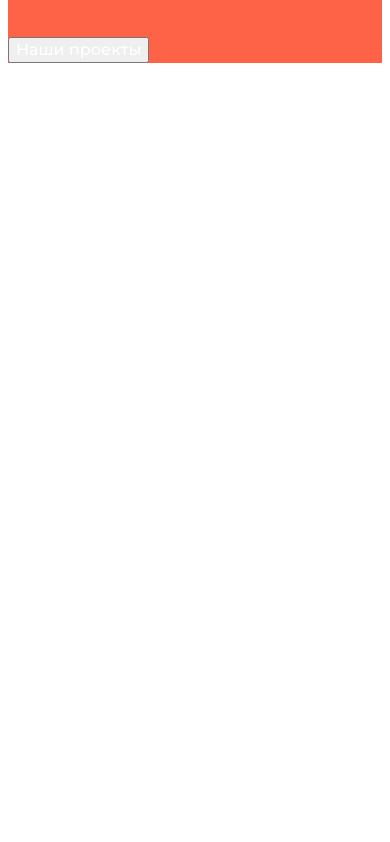
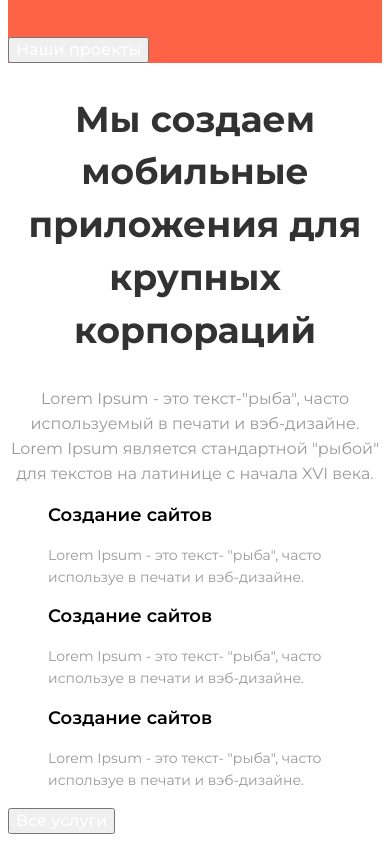
Before and after one commit to riko1212/41-blended-1, a plain HTML site: page index.html in a window 390 px wide. Shown: the part 578-1420 px from the top of the page. Before the commit the page ends 844 px from the top, so only its background shows below. Drawn offline with Linux system fonts and the light colour scheme.

Commit message:
add mobile section

```diff
--- a/css/style.css
+++ b/css/style.css
@@ -1,9 +1,10 @@
 :root {
   --main-title-color: #ffffff;
-    --second-title-color: rgba(50, 50, 50, 1);
+  --second-title-color: #323232;
   --main-text-color: #999999;
   --second-text-color: #ffffff;
-    --accent-color: #4985FF;
+  --accent-color: #4985ff;
+  --subtitle-color: #000000;
 }
 body {
   font-family: "Montserrat", sans-serif;
@@ -14,6 +15,26 @@ body {
 
 .link {
   text-decoration: none;
+}
+
+.section-title {
+  font-weight: 700;
+  font-size: 36px;
+  line-height: 1.47;
+}
+
+.section-text {
+  font-size: 16px;
+  line-height: 1.56;
+  color: var(--main-text-color);
+}
+
+.btn {
+  font-family: "Montserrat", sans-serif;
+  font-weight: 500;
+  font-size: 16px;
+  line-height: 1.25;
+  color: var(--second-text-color);
 }
 
 .header {
@@ -42,10 +63,22 @@ body {
   color: var(--main-title-color);
 }
 
-.btn {
-    font-family: "Montserrat", sans-serif;
-    font-weight: 500;
-    font-size: 16px;
-    line-height: 1.25;
-    color: var(--second-text-color);
+.mobile-title {
+  text-align: center;
+  color: var(--second-title-color);
 }
+
+.mobile-text {
+  text-align: center;
+}
+
+.mobile-list-title {
+  font-weight: 600;
+  font-size: 18px;
+  line-height: 1.22;
+  color: var(--subtitle-color);
+}
+
+.mobile-list-text {
+  font-size: 14px;
+}
--- a/index.html
+++ b/index.html
@@ -1,39 +1,83 @@
 <!DOCTYPE html>
 <html lang="en">
-
   <head>
-    <meta charset="UTF-8">
-    <meta http-equiv="X-UA-Compatible" content="IE=edge">
-    <meta name="viewport" content="width=device-width, initial-scale=1.0">
+    <meta charset="UTF-8" />
+    <meta http-equiv="X-UA-Compatible" content="IE=edge" />
+    <meta name="viewport" content="width=device-width, initial-scale=1.0" />
     <title>Document</title>
-    <link rel="preconnect" href="https://fonts.googleapis.com">
-    <link rel="preconnect" href="https://fonts.gstatic.com" crossorigin>
-    <link href="https://fonts.googleapis.com/css2?family=Montserrat:wght@400;500;600;700;800&display=swap"
-        rel="stylesheet">
-    <link rel="stylesheet" href="./css/style.css">
+    <link rel="preconnect" href="https://fonts.googleapis.com" />
+    <link rel="preconnect" href="https://fonts.gstatic.com" crossorigin />
+    <link
+      href="https://fonts.googleapis.com/css2?family=Montserrat:wght@400;500;600;700;800&display=swap"
+      rel="stylesheet"
+    />
+    <link rel="stylesheet" href="./css/style.css" />
   </head>
 
   <body>
     <header class="header">
       <nav>
         <ul class="header-list list">
-                <li class="header-item"><a class="header-link link" href="">Главная</a></li>
-                <li class="header-item"><a class="header-link link" href="">Наши проекты</a></li>
-                <li class="header-item"><a class="header-link link" href="">Услуги</a></li>
-                <li class="header-item"><a class="header-link link" href="">Новости</a></li>
-                <li class="header-item"><a class="header-link link" href="">Контакты</a></li>
+          <li class="header-item">
+            <a class="header-link link" href="">Главная</a>
+          </li>
+          <li class="header-item">
+            <a class="header-link link" href="">Наши проекты</a>
+          </li>
+          <li class="header-item">
+            <a class="header-link link" href="">Услуги</a>
+          </li>
+          <li class="header-item">
+            <a class="header-link link" href="">Новости</a>
+          </li>
+          <li class="header-item">
+            <a class="header-link link" href="">Контакты</a>
+          </li>
         </ul>
-
       </nav>
     </header>
     <main>
       <section class="hero">
         <p class="hero-text">Передовая IT студия</p>
-            <h1 class="hero-title">Мы создаем легкие решения
-                сложных задач и проблем</h1>
+        <h1 class="hero-title">
+          Мы создаем легкие решения сложных задач и проблем
+        </h1>
         <button type="button" class="hero-button btn">Наши проекты</button>
+      </section>
+      <section class="mobile">
+        <h2 class="mobile-title section-title">
+          Мы создаем мобильные приложения для крупных корпораций
+        </h2>
+        <p class="mobile-text section-text">
+          Lorem Ipsum - это текст-"рыба", часто используемый в печати и
+          вэб-дизайне. Lorem Ipsum является стандартной "рыбой" для текстов на
+          латинице с начала XVI века.
+        </p>
+        <ul class="mobile-list list">
+          <li class="mobile-item">
+            <h3 class="mobile-list-title">Создание сайтов</h3>
+            <p class="section-text mobile-list-text">
+              Lorem Ipsum - это текст- "рыба", часто используе в печати и
+              вэб-дизайне.
+            </p>
+          </li>
+          <li class="mobile-item">
+            <h3 class="mobile-list-title">Создание сайтов</h3>
+            <p class="section-text mobile-list-text">
+              Lorem Ipsum - это текст- "рыба", часто используе в печати и
+              вэб-дизайне.
+            </p>
+          </li>
+          <li class="mobile-item">
+            <h3 class="mobile-list-title">Создание сайтов</h3>
+            <p class="section-text mobile-list-text">
+              Lorem Ipsum - это текст- "рыба", часто используе в печати и
+              вэб-дизайне.
+            </p>
+          </li>
+        </ul>
+        <button type="button" class="mobile-button btn">Все услуги</button>
       </section>
     </main>
   </body>
-
 </html>
```
Lines whose indentation alone changed are shown as unchanged.
